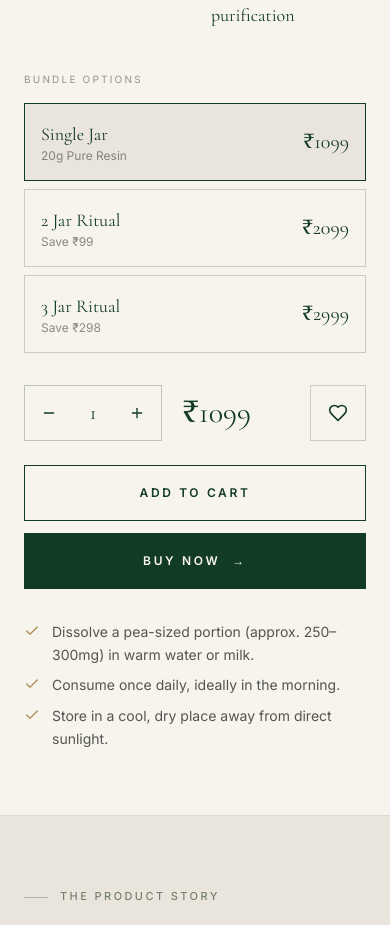
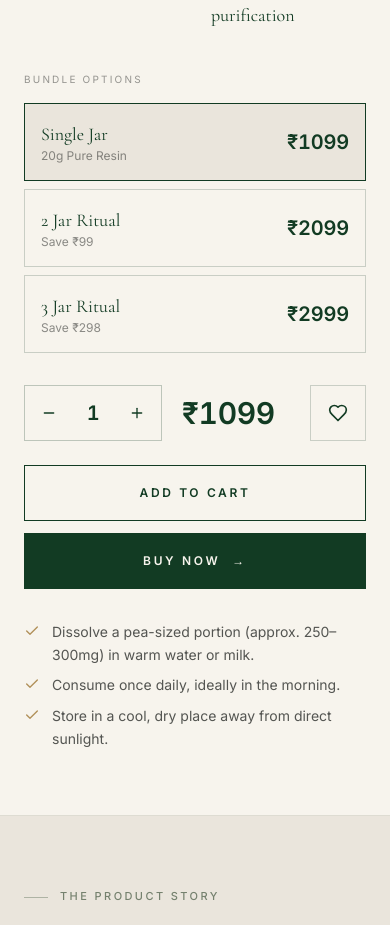
Before and after one commit to mitalikhamkar/ABIXMART, a React (Vite) app: page /shop/shilajit in a window 390 px wide. Shown: the part 1126-2051 px from the top of the page. Built offline with nearby package versions, Linux system fonts and the light colour scheme.

Commit message:
update the typography

```diff
--- a/jsconfig.json
+++ b/jsconfig.json
@@ -1,6 +1,7 @@
 {
   "compilerOptions": {
     "baseUrl": ".",
+    "ignoreDeprecations": "6.0",
     "paths": {
       "@/*": ["./src/*"]
     },
@@ -9,7 +10,7 @@
     "moduleResolution": "bundler",
     "lib": ["esnext", "dom"],
     "target": "esnext",
-    "checkJs": true,
+    "checkJs": false,
     "skipLibCheck": true,
     "allowSyntheticDefaultImports": true,
     "esModuleInterop": true,
--- /dev/null
+++ b/settings.json
@@ -0,0 +1,3 @@
+{
+  "css.lint.unknownAtRules": "ignore"
+}
--- a/src/components/abix/CartDrawer.jsx
+++ b/src/components/abix/CartDrawer.jsx
@@ -67,12 +67,12 @@ export default function CartDrawer() {
                             <button onClick={() => updateQty(id, qty - 1)} className="h-9 w-9 inline-flex items-center justify-center text-greendark hover:bg-sand transition-colors">
                               <Minus size={14} />
                             </button>
-                            <span className="w-8 text-center font-display text-base text-greendark">{qty}</span>
+                            <span className="w-8 text-center font-price text-base text-greendark">{qty}</span>
                             <button onClick={() => updateQty(id, qty + 1)} className="h-9 w-9 inline-flex items-center justify-center text-greendark hover:bg-sand transition-colors">
                               <Plus size={14} />
                             </button>
                           </div>
-                          <span className="font-display text-lg text-greendark">{product.currency}{product.price * qty}</span>
+                          <span className="font-price text-lg text-greendark">{product.currency}{product.price * qty}</span>
                         </div>
                       </div>
                       <button onClick={() => removeFromCart(id)} className="text-xs text-foreground/40 hover:text-destructive transition-colors self-start">
@@ -85,7 +85,7 @@ export default function CartDrawer() {
                 <div className="px-6 py-5 border-t border-greendark/10 space-y-4">
                   <div className="flex items-center justify-between">
                     <span className="text-sm text-foreground/55">Total</span>
-                    <span className="font-display text-2xl text-greendark">₹{cartTotal}</span>
+                    <span className="font-price text-2xl text-greendark">₹{cartTotal}</span>
                   </div>
                   <button
                     onClick={() => openCheckout()}
--- a/src/components/abix/FeaturedProduct.jsx
+++ b/src/components/abix/FeaturedProduct.jsx
@@ -43,7 +43,7 @@ export default function FeaturedProduct() {
             </div>
             {/* floating seal */}
             <div className="absolute -bottom-6 -right-2 lg:-right-6 h-28 w-28 lg:h-32 lg:w-32 rounded-full bg-greendark text-ivory flex flex-col items-center justify-center text-center shadow-xl">
-              <span className="font-display text-3xl lg:text-4xl leading-none">{p.currency}{p.price}</span>
+              <span className="font-price text-3xl lg:text-4xl leading-none">{p.currency}{p.price}</span>
               <span className="text-[9px] uppercase tracking-luxe-sm mt-1 opacity-70">{p.size}</span>
             </div>
           </motion.div>
@@ -91,7 +91,7 @@ export default function FeaturedProduct() {
                 >
                   <Minus size={16} />
                 </button>
-                <span className="w-10 text-center font-display text-xl text-greendark">{qty}</span>
+                <span className="w-10 text-center font-price text-xl text-greendark">{qty}</span>
                 <button
                   onClick={() => setQty((q) => q + 1)}
                   className="h-full w-12 inline-flex items-center justify-center text-greendark hover:bg-sand transition-colors"
@@ -100,7 +100,7 @@ export default function FeaturedProduct() {
                   <Plus size={16} />
                 </button>
               </div>
-              <span className="font-display text-2xl text-greendark">{p.currency}{p.price * qty}</span>
+              <span className="font-price text-2xl text-greendark">{p.currency}{p.price * qty}</span>
             </div>
 
             <div className="mt-6 flex flex-col sm:flex-row gap-3">
--- a/src/components/abix/ProductCard.jsx
+++ b/src/components/abix/ProductCard.jsx
@@ -45,7 +45,7 @@ export default function ProductCard({ product, index = 0 }) {
         <p className="mt-1.5 text-sm text-foreground/60 leading-relaxed">{product.shortDesc}</p>
 
         <div className="mt-5 flex items-center justify-between">
-          <span className="font-display text-2xl text-greendark">
+          <span className="font-price text-2xl text-greendark">
             {product.currency}{product.price}
           </span>
           <div className="flex items-center gap-2">
--- a/src/components/abix/RitualOffers.jsx
+++ b/src/components/abix/RitualOffers.jsx
@@ -40,7 +40,7 @@ export default function RitualOffers() {
               <p className={`mt-2 text-sm ${b.highlight ? 'text-ivory/70' : 'text-foreground/60'}`}>{b.detail}</p>
 
               <div className="mt-8 flex items-baseline gap-3">
-                <span className="font-display text-4xl">₹{b.price}</span>
+                <span className="font-price text-4xl">₹{b.price}</span>
                 <span className={`text-xs ${b.highlight ? 'text-ivory/60' : 'text-foreground/50'}`}>{b.note}</span>
               </div>
 
--- a/src/index.css
+++ b/src/index.css
@@ -75,6 +75,18 @@
 @layer utilities {
   .font-display { font-family: var(--font-display); }
   .font-heading { font-family: var(--font-heading); }
+
+  /* Modern e-commerce numeral style for prices, quantities and other
+     prominent UI numbers — deliberately sans-serif (not the editorial
+     Cormorant Garamond used for headings) so digits and the ₹ symbol
+     sit cleanly together. Moderately bold, not decorative. */
+  .font-price {
+    font-family: var(--font-body);
+    font-weight: 600;
+    letter-spacing: -0.01em;
+    font-variant-numeric: tabular-nums;
+    font-feature-settings: "tnum" 1, "cv01" 0, "ss01" 0;
+  }
   .text-balance { text-wrap: balance; }
   .text-pretty { text-wrap: pretty; }
 
--- a/src/pages/ProductDetail.jsx
+++ b/src/pages/ProductDetail.jsx
@@ -104,7 +104,7 @@ export default function ProductDetail() {
                         <span className="font-display text-lg text-greendark">{b.name}</span>
                         <span className="block text-xs text-foreground/50">{b.note}</span>
                       </span>
-                      <span className="font-display text-xl text-greendark">₹{b.price}</span>
+                      <span className="font-price text-xl text-greendark">₹{b.price}</span>
                     </button>
                   ))}
                 </div>
@@ -116,12 +116,12 @@ export default function ProductDetail() {
                   <button onClick={() => setQty((q) => Math.max(1, q - 1))} className="h-full w-12 inline-flex items-center justify-center text-greendark hover:bg-sand transition-colors" aria-label="Decrease">
                     <Minus size={16} />
                   </button>
-                  <span className="w-10 text-center font-display text-xl text-greendark">{qty}</span>
+                  <span className="w-10 text-center font-price text-xl text-greendark">{qty}</span>
                   <button onClick={() => setQty((q) => q + 1)} className="h-full w-12 inline-flex items-center justify-center text-greendark hover:bg-sand transition-colors" aria-label="Increase">
                     <Plus size={16} />
                   </button>
                 </div>
-                <span className="font-display text-3xl text-greendark">{product.currency}{product.price * qty}</span>
+                <span className="font-price text-3xl text-greendark">{product.currency}{product.price * qty}</span>
                 <button onClick={() => toggleWishlist(product.id)} className="ml-auto h-14 w-14 inline-flex items-center justify-center border border-greendark/20 text-greendark hover:border-gold hover:text-gold transition-colors" aria-label="Wishlist">
                   <Heart size={20} className={isInWishlist(product.id) ? 'fill-gold text-gold' : ''} />
                 </button>
--- a/src/pages/Shop.jsx
+++ b/src/pages/Shop.jsx
@@ -114,7 +114,7 @@ export default function Shop() {
                 <h3 className="mt-6 font-display text-3xl">{b.name}</h3>
                 <p className={`mt-2 text-sm ${b.highlight ? 'text-ivory/70' : 'text-foreground/60'}`}>{b.detail}</p>
                 <div className="mt-8 flex items-baseline gap-3">
-                  <span className="font-display text-4xl">₹{b.price}</span>
+                  <span className="font-price text-4xl">₹{b.price}</span>
                   <span className={`text-xs ${b.highlight ? 'text-ivory/60' : 'text-foreground/50'}`}>{b.note}</span>
                 </div>
                 <button
```
Also changed, not shown: src/components/abix/CheckoutModal.jsx (+5 -5 lines).
